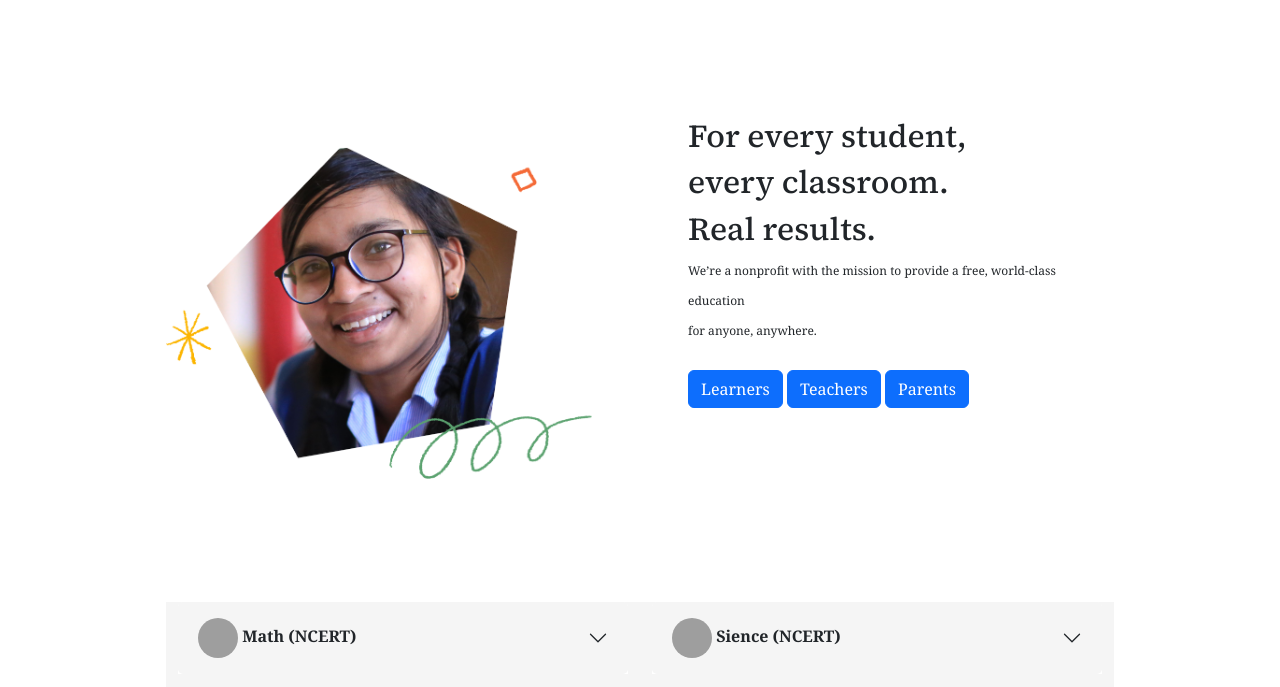
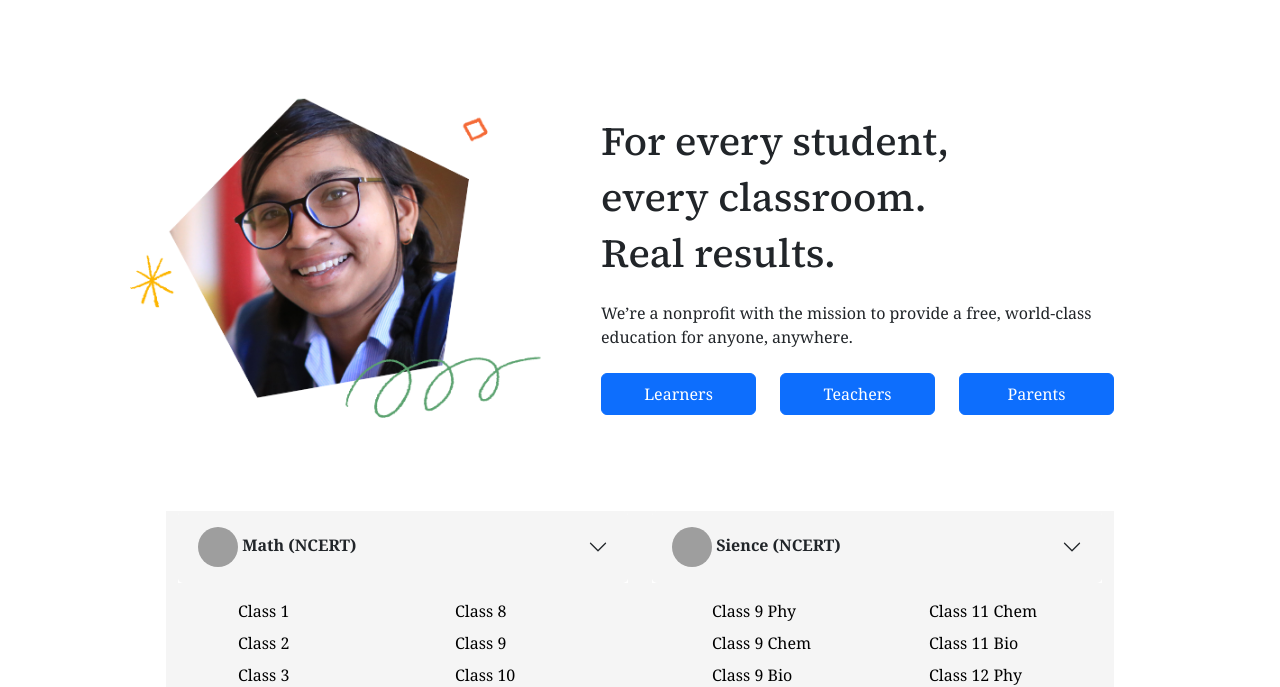
Before and after one commit to deep-maurya/Kaveri-Debugging-005, a website: page Bootstrap/index.html in a window 1280 px wide. Shown: the part 78-765 px from the top of the page. Drawn offline with nearby package versions, Linux system fonts and the light colour scheme; grey boxes are pictures that could not be loaded.

Commit message:
Some Font size and Typography fixed

```diff
--- a/Bootstrap/index.html
+++ b/Bootstrap/index.html
@@ -111,23 +111,27 @@
     <!--Website Introduction Section-->
     <div class="conatiner-fluid">
         <div class="container-lg">
-            <div class="p-lg-5">
+            <div class="p-lg-5 pt-0">
                 <div class="row">
-                    <div class="col-lg-6 p-md-5 text-center">
+                    <div class="col-lg-5  text-center">
                         <img class="img-fluid" src="./assest/hero_student_collage_IN_2x.png" alt="">
                     </div>
-                    <div class="col-lg-6 p-5 p-md-5">
-                        <h2>For every student,</h2>
-                    <h2>every classroom.</h2>
-                    <h2>Real results.</h2>
-                    <span>We’re a nonprofit with the mission to provide a free, world-class education</span>
-                    <br>
-                    <span>for anyone, anywhere.</span>
-                    <br>
-                    <br>
-                    <button type="button" class="btn btn-primary">Learners</button>
-                    <button type="button" class="btn btn-primary">Teachers</button>
-                    <button type="button" class="btn btn-primary">Parents</button>
+                    <div class="col-lg-7 p-5 p-md-5">
+                      <h1 class="h1">For every student,</h1>
+                      <h1 class="h1">every classroom.</h1>
+                      <h1>Real results.</h1>
+                      <p class="mt-4 mb-4">We’re a nonprofit with the mission to provide a free, world-class education for anyone, anywhere.</p>
+                      <div class="row">
+                        <div class="col-4">
+                          <button type="button" style="width: 100%;" class="p-2 btn btn-primary">Learners</button>
+                        </div>
+                        <div class="col-4">
+                          <button type="button" style="width: 100%;" class="p-2 btn btn-primary">Teachers</button>
+                        </div>
+                        <div class="col-4">
+                          <button type="button" style="width: 100%;" class="p-2 btn btn-primary">Parents</button>
+                        </div>
+                      </div>
                     </div>
                 </div>
             </div>
```
